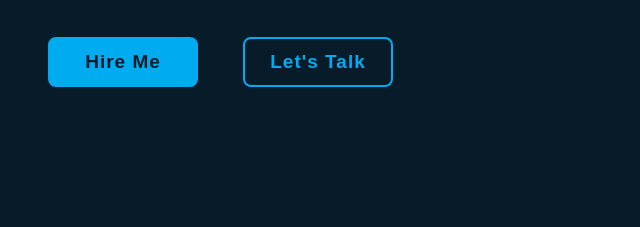
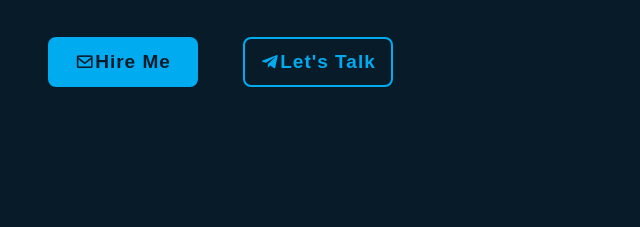
Before and after one commit to Yusuf7298/Portifolio, a plain HTML site: page index.html in a window 1280 px wide. Shown: the part 490-717 px from the top of the page, 80-720 px from the left. Drawn offline with nearby package versions, Linux system fonts and the light colour scheme.

Commit message:
Update index.html

```diff
--- a/index.html
+++ b/index.html
@@ -560,8 +560,8 @@
                 Currently studying data science and data analysis with Python, eager to apply my skills and learn from
                 experienced professionals in a collaborative environment.</p>
             <div class="btn-box">
-                <a href="#">Hire Me</a>
-                <a href="#">Let's Talk</a>
+                <a href="mailto:ym47484988@gmail.com?subject=Portfolio Inquiry&body=Hello Yusuf," title="Send me an email"><i class='bx bx-envelope'></i>Hire Me</a>
+                <a href="https://t.me/Y_4life"><i class='bx bxl-telegram'></i>Let's Talk</a>
             </div>
         </div>
         <div class="home-sci">
```
